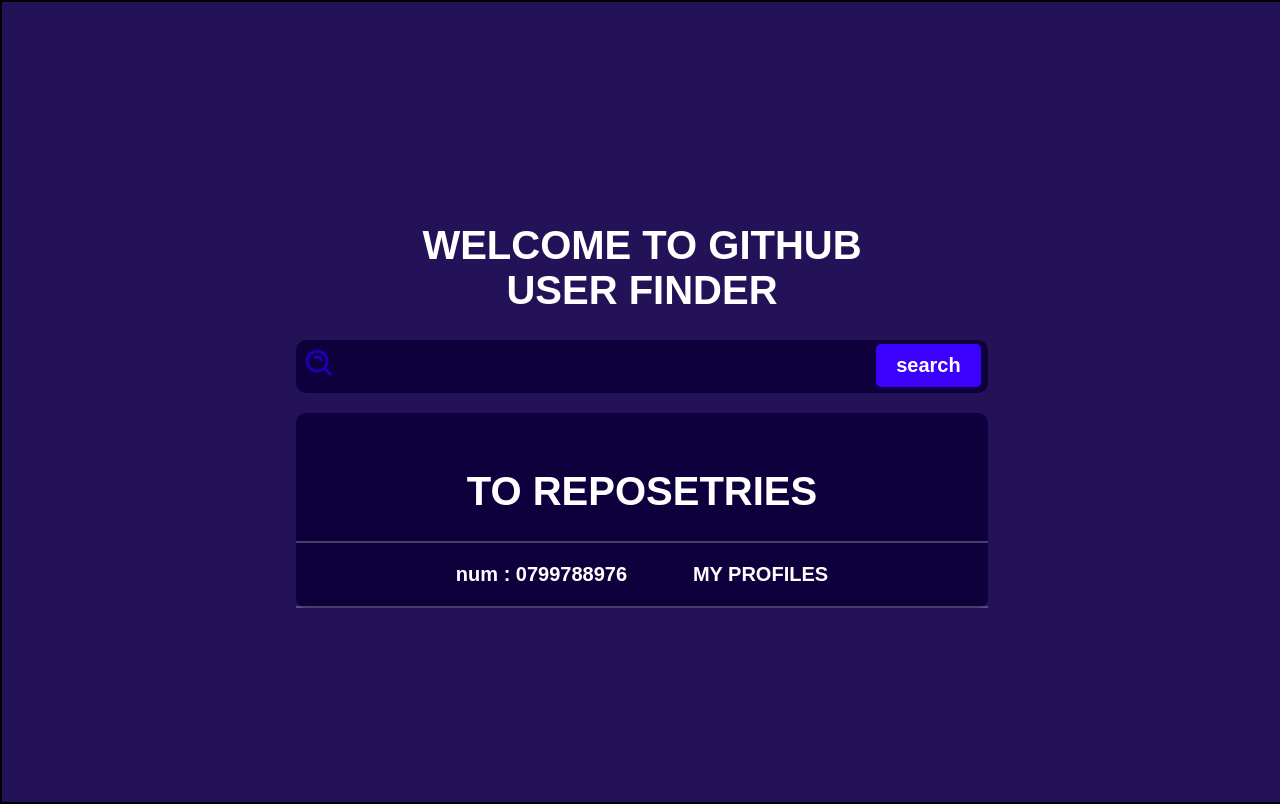
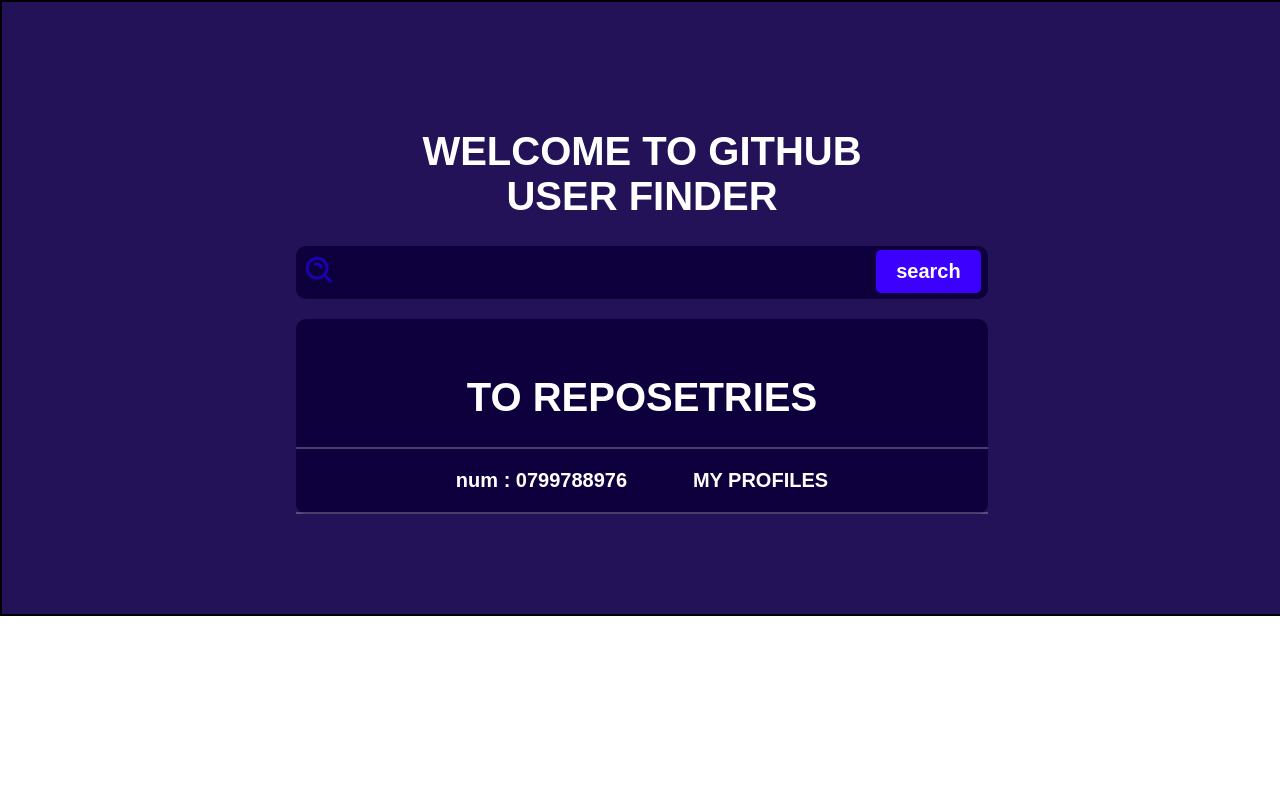
Before and after one commit to Na3eM17/Fech-Project, a plain HTML site: page index.html in a window 1280 px wide. Drawn offline with Linux system fonts and the light colour scheme.

Commit message:
containor

```diff
--- a/style.css
+++ b/style.css
@@ -4,10 +4,10 @@
     display: flex;
     justify-content: center;
     align-items: center;
-    height: 100vh;
     background-color: rgb(35, 18, 87);
     flex-direction: column;
 text-align: center;
+padding: 100px 0;
 }
 .containor h1{
     font-size: 40px;
@@ -15,6 +15,7 @@
 
 body{
     margin: 0;
+
 }
 
 .info-contanor{
```
